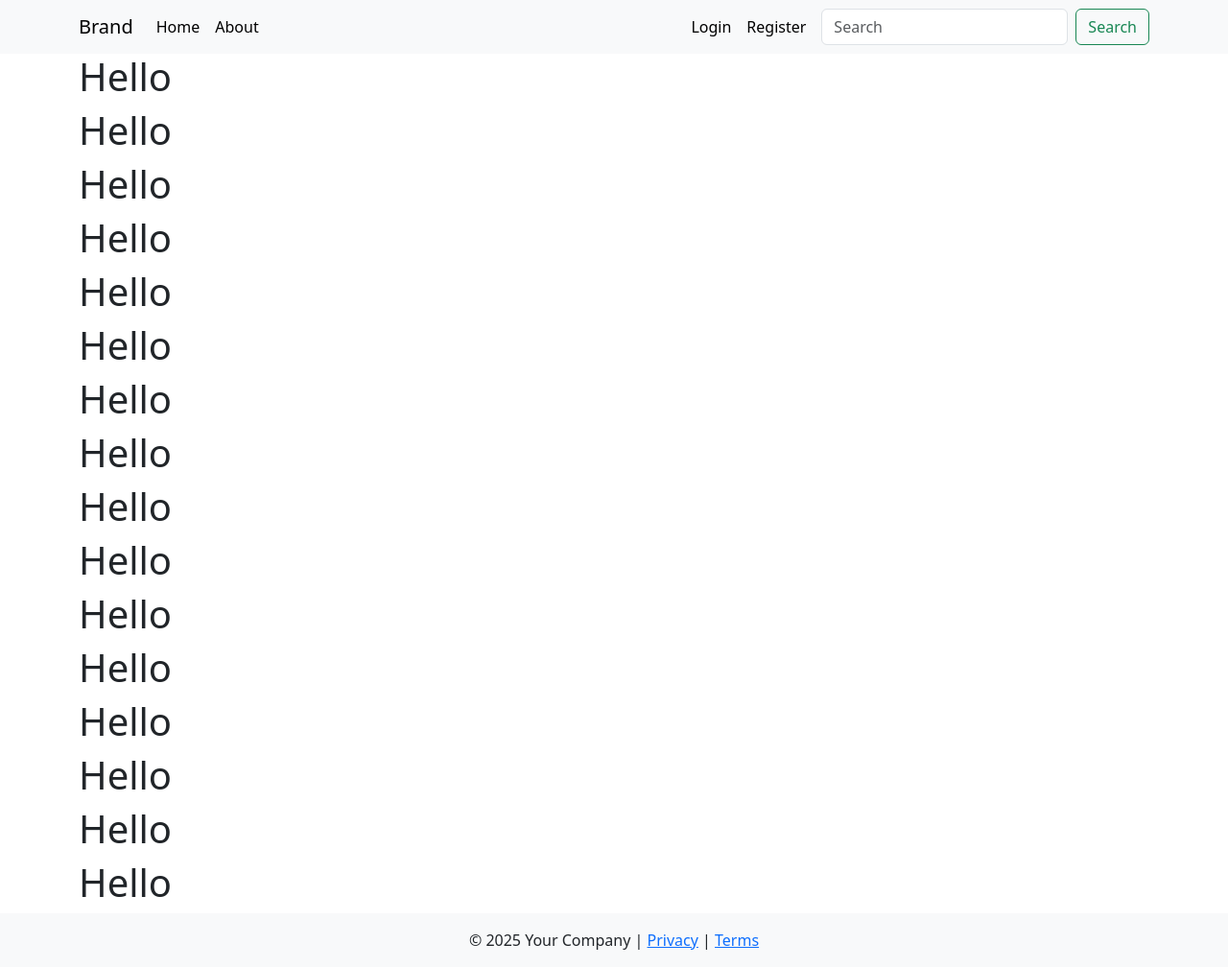
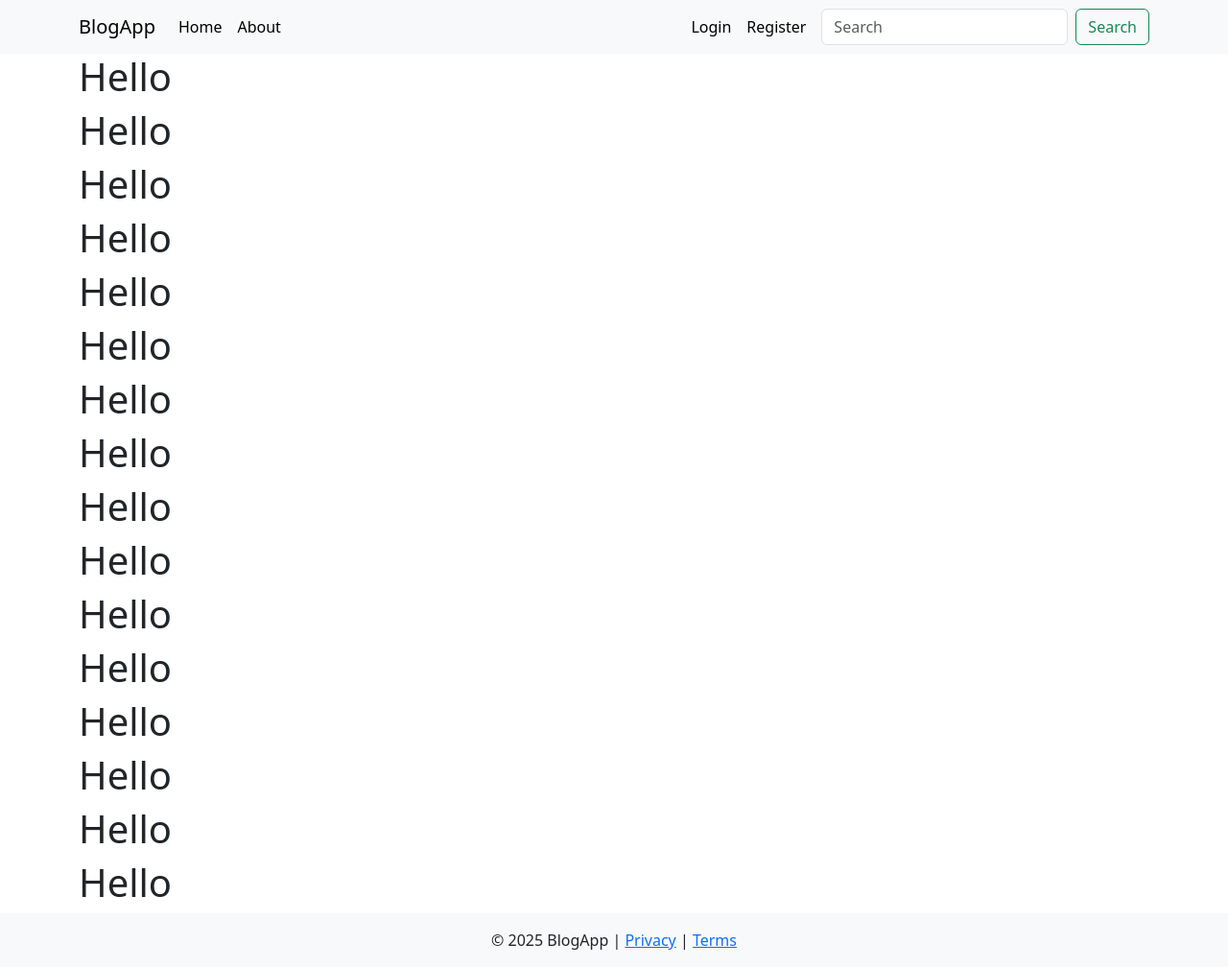
Before and after one commit to ynangelov5/django-blog-project, a Django app: page / in a window 1280 px wide. Shown: the whole page at 96% size. Run offline with Django 5.2, Linux system fonts and the light colour scheme.

Commit message:
Edited footer and navbar

```diff
--- a/templates/common/footer.html
+++ b/templates/common/footer.html
@@ -1,6 +1,6 @@
 <footer class="bg-light d-flex flex-column ">
   <div class="text-center p-3">
-    © 2025 Your Company | <a href="#">Privacy</a> | <a href="#">Terms</a>
+    © 2025 BlogApp | <a href="#">Privacy</a> | <a href="#">Terms</a>
   </div>
 </footer>
 
--- a/templates/common/navbar.html
+++ b/templates/common/navbar.html
@@ -1,6 +1,6 @@
 <nav class="navbar navbar-expand-lg navbar-light bg-light">
   <div class="container-md">
-    <a class="navbar-brand" href="#">Brand</a>
+    <a class="navbar-brand" href="{% url "blog-home" %}">BlogApp</a>
     <button class="navbar-toggler" type="button" data-bs-toggle="collapse" data-bs-target="#navbarNav" aria-controls="navbarNav" aria-expanded="false" aria-label="Toggle navigation">
       <span class="navbar-toggler-icon"></span>
     </button>
```
